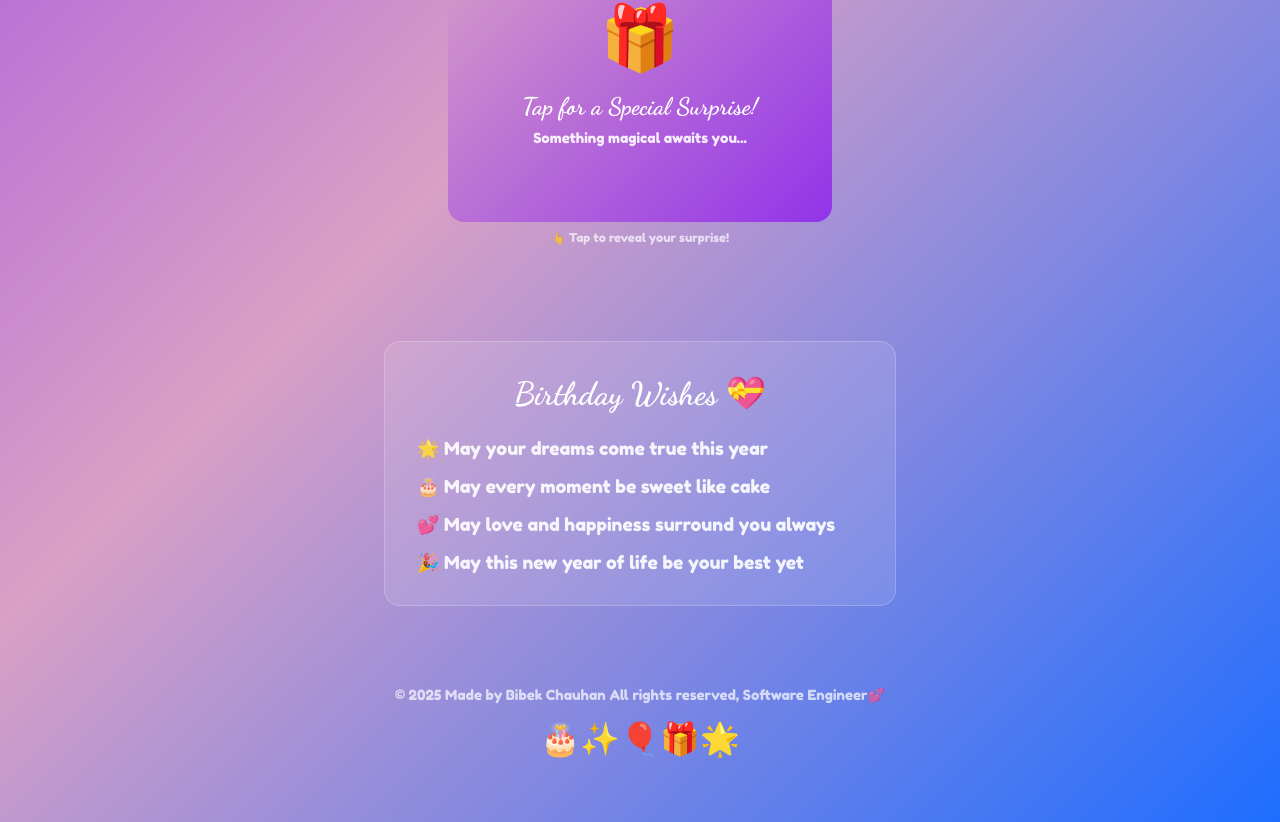
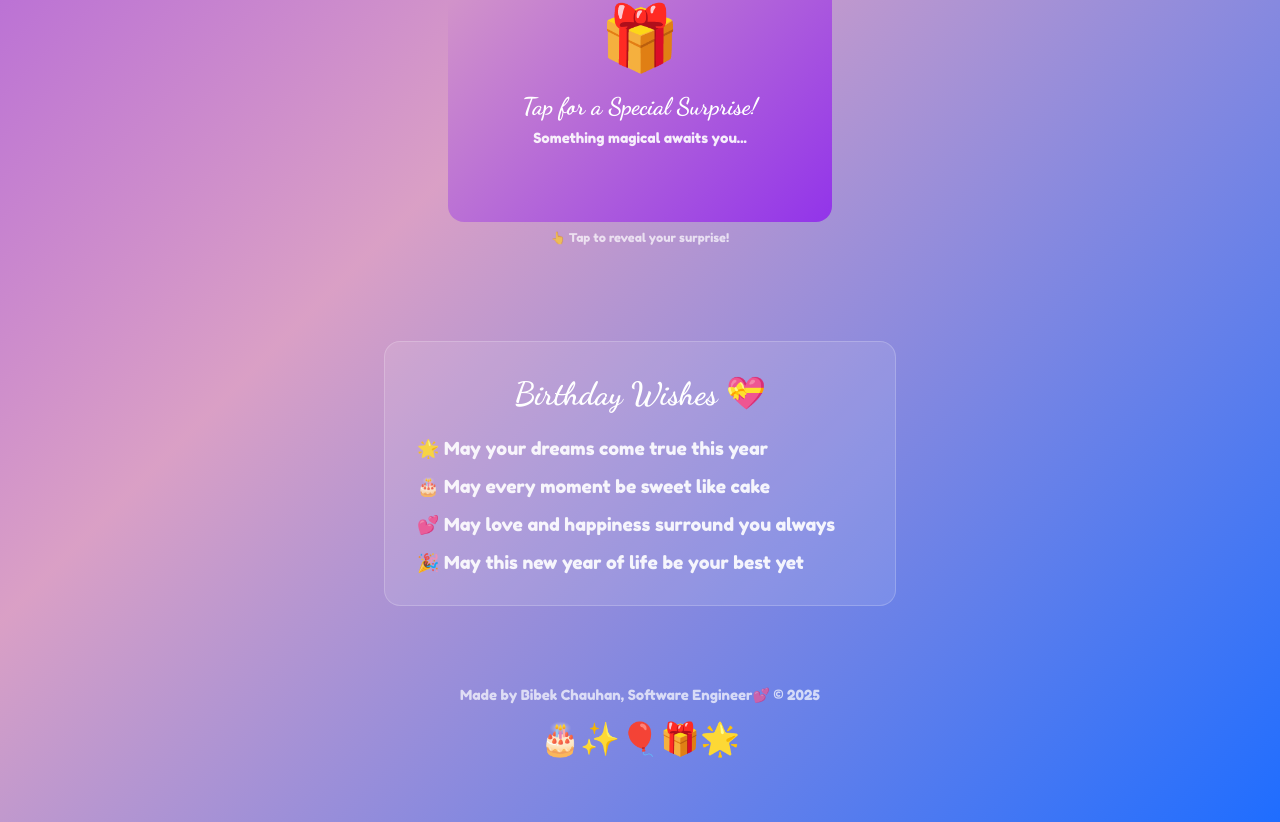
Before and after one commit to chauhanbibek100/birthdaySurprise, a plain HTML site: page index.html in a window 1280 px wide. Shown: the part 857-1679 px from the top of the page. Drawn offline with Linux system fonts and the light colour scheme.

Commit message:
index.html

```diff
--- a/index.html
+++ b/index.html
@@ -648,7 +648,7 @@
         <!-- Footer -->
         <footer id="footer-section" class="opacity-0 transition-all text-center py-8">
             <p style="color: rgba(255,255,255,0.7); font-size: 0.875rem;">
-               &copy; 2025 Made by Bibek Chauhan All rights reserved, Software Engineer💕
+                Made by Bibek Chauhan, Software Engineer💕 &copy; 2025
             </p>
             <div class="mt-4" style="font-size: 2rem;">
                 🎂✨🎈🎁🌟
```
